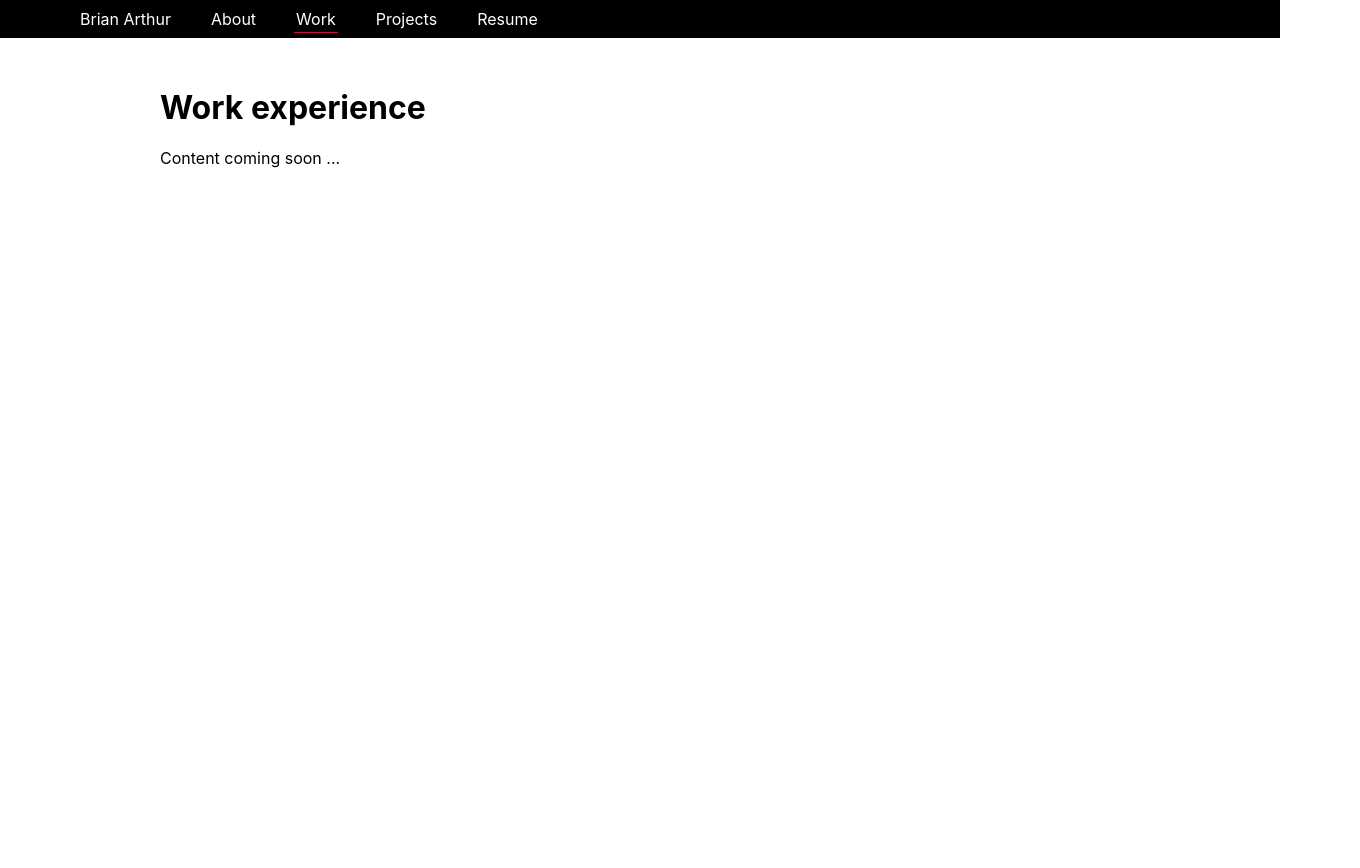
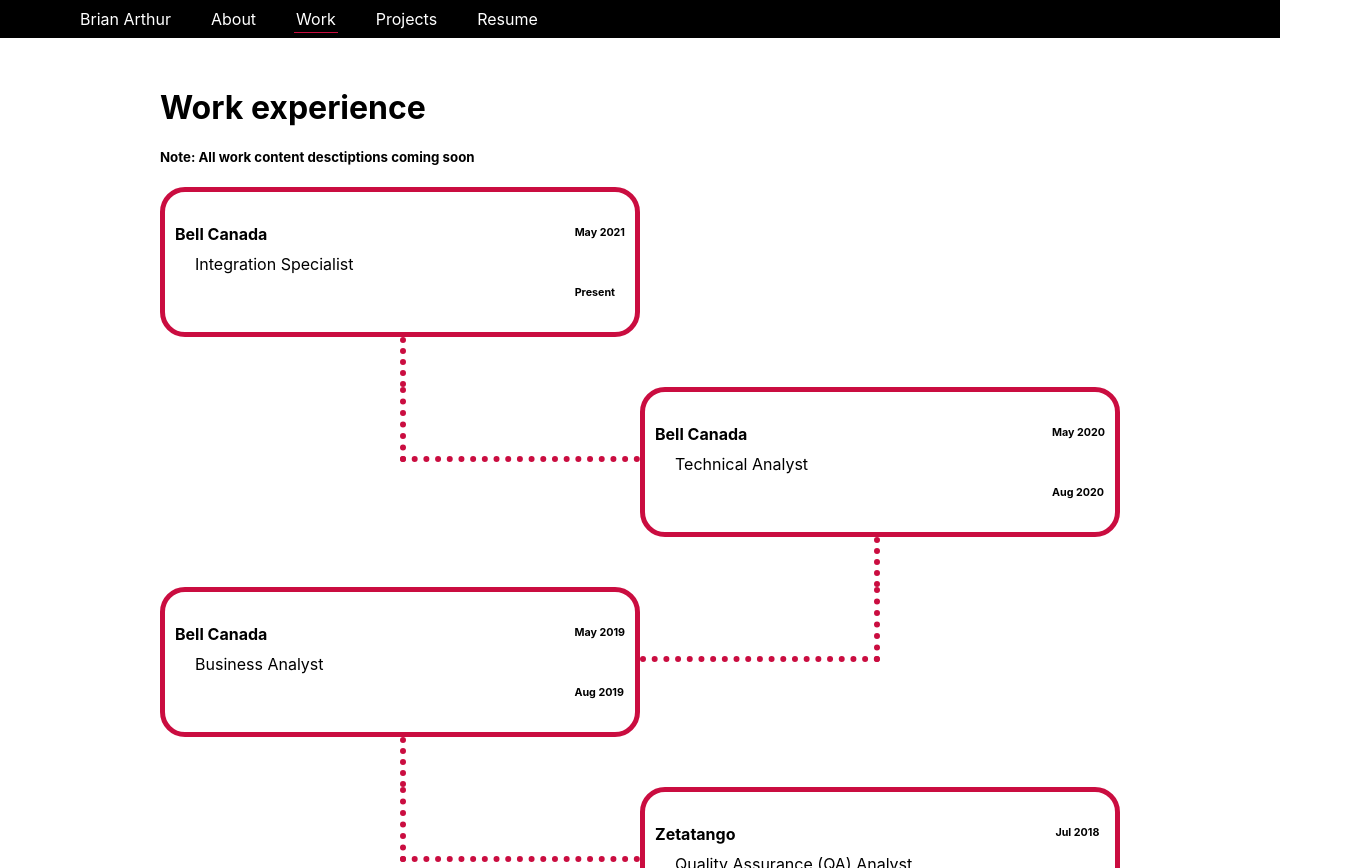
Before and after one commit to brianarthur/portfolio, a Next.js app: page /work in a window 1280 px wide. Shown: the top 868 px of the page, 1360 px wide, since content can reach past the window. Before the commit the page ends 800 px from the top, so only its background shows below. Built offline with nearby package versions, Linux system fonts and the light colour scheme.

Commit message:
prep work description pages

```diff
--- /dev/null
+++ b/content/work/business-analyst.md
@@ -0,0 +1,8 @@
+---
+title: 'Bell Canada'
+description: 'Business Analyst'
+startDate: '2019-05-03'
+endDate: '2019-08-31'
+---
+
+Work content description coming May 30th
--- a/content/work/integration-specialist.md
+++ b/content/work/integration-specialist.md
@@ -5,9 +5,4 @@
 endDate: 'Present'
 ---
 
-Next.js has two forms of pre-rendering: **Static Generation** and **Server-side Rendering**. The difference is in **when** it generates the HTML for a page.
-
-- **Static Generation** is the pre-rendering method that generates the HTML at **build time**. The pre-rendered HTML is then _reused_ on each request.
-- **Server-side Rendering** is the pre-rendering method that generates the HTML on **each request**.
-
-Importantly, Next.js lets you **choose** which pre-rendering form to use for each page. You can create a "hybrid" Next.js app by using Static Generation for most pages and using Server-side Rendering for others.
+Work content description coming May 29th
--- a/content/work/technical-analyst.md
+++ b/content/work/technical-analyst.md
@@ -5,9 +5,4 @@
 endDate: '2020-08-31'
 ---
 
-Next.js has two forms of pre-rendering: **Static Generation** and **Server-side Rendering**. The difference is in **when** it generates the HTML for a page.
-
-- **Static Generation** is the pre-rendering method that generates the HTML at **build time**. The pre-rendered HTML is then _reused_ on each request.
-- **Server-side Rendering** is the pre-rendering method that generates the HTML on **each request**.
-
-Importantly, Next.js lets you **choose** which pre-rendering form to use for each page. You can create a "hybrid" Next.js app by using Static Generation for most pages and using Server-side Rendering for others.
+Work content description coming May 29th
--- /dev/null
+++ b/content/work/zetatango.md
@@ -0,0 +1,8 @@
+---
+title: 'Zetatango'
+description: 'Quality Assurance (QA) Analyst'
+startDate: '2018-07-03'
+endDate: '2018-08-27'
+---
+
+Work content description coming May 30th
--- a/src/pages/work/index.jsx
+++ b/src/pages/work/index.jsx
@@ -6,9 +6,9 @@
 	return (
 		<Layout page="work">
             <h1>Work experience</h1>
-            Content coming soon ...
+            <h5>Note: All work content desctiptions coming soon</h5>
 
-            {/* <ExperienceTimeline work={work} /> */}
+            <ExperienceTimeline work={work} />
 		</Layout>
 	);
 }
```
